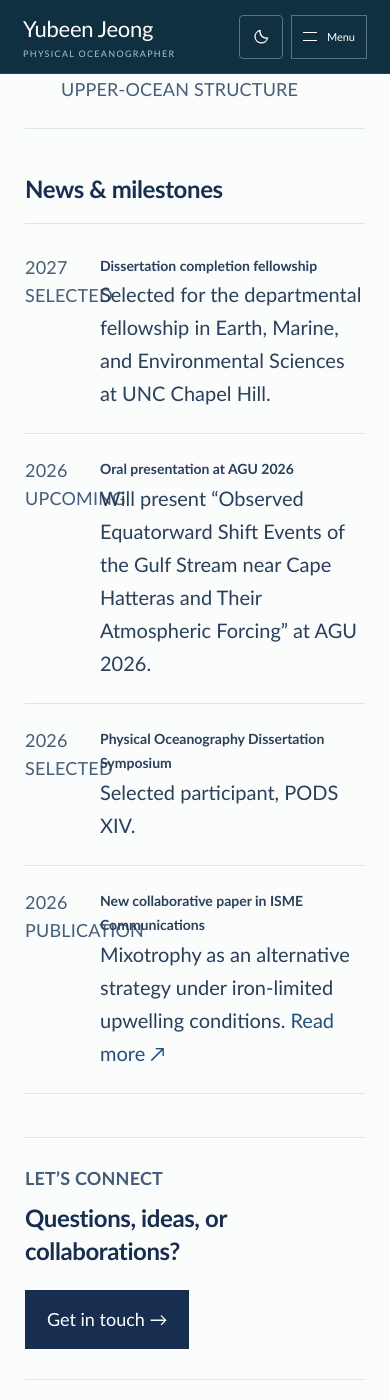
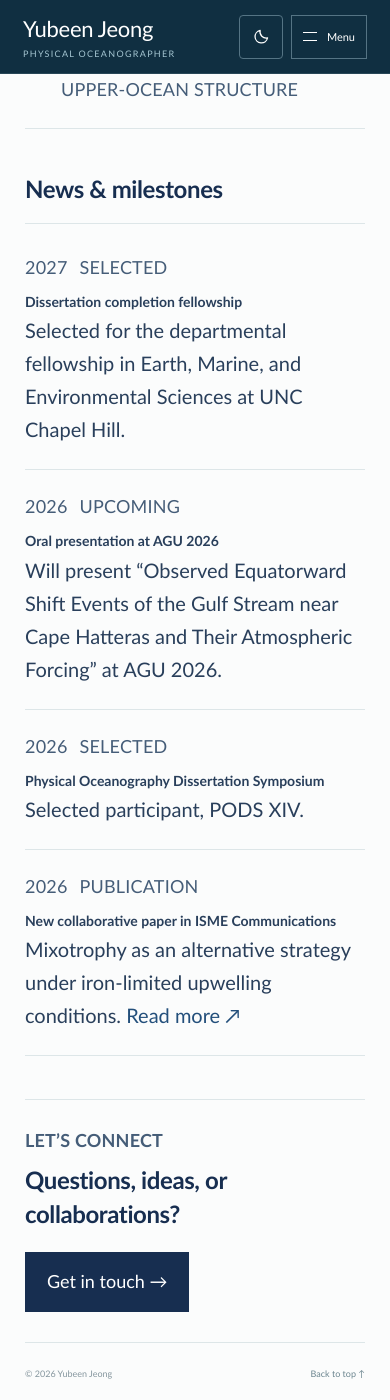
Before and after one commit to YubeenJ/YubeenJ.github.io, a Jekyll site: the page built from index.md, in a window 390 px wide and 1400 px high, scrolled down 2628 px. Built offline with Jekyll 4.4.1, drawn with Linux system fonts in a browser that asks for light colours.

Commit message:
Prevent news status labels overlapping copy on narrow screens

```diff
--- a/assets/css/style.css
+++ b/assets/css/style.css
@@ -53,6 +53,21 @@ h1,h2,h3{font-family:var(--font);font-weight:700;letter-spacing:-.4px}.profile-n
   line-height: 1.55;
   color: var(--muted);
   letter-spacing: 0.2px;
+}
+
+/* Keep news dates and status labels above the copy on narrow screens. */
+@media (max-width: 960px) {
+  .news-list article {
+    grid-template-columns: minmax(0, 1fr);
+    gap: 8px;
+  }
+
+  .news-date {
+    display: flex;
+    flex-wrap: wrap;
+    align-items: baseline;
+    gap: 4px 12px;
+  }
 }
 
 /* 검색창·필터·버튼 */
```
